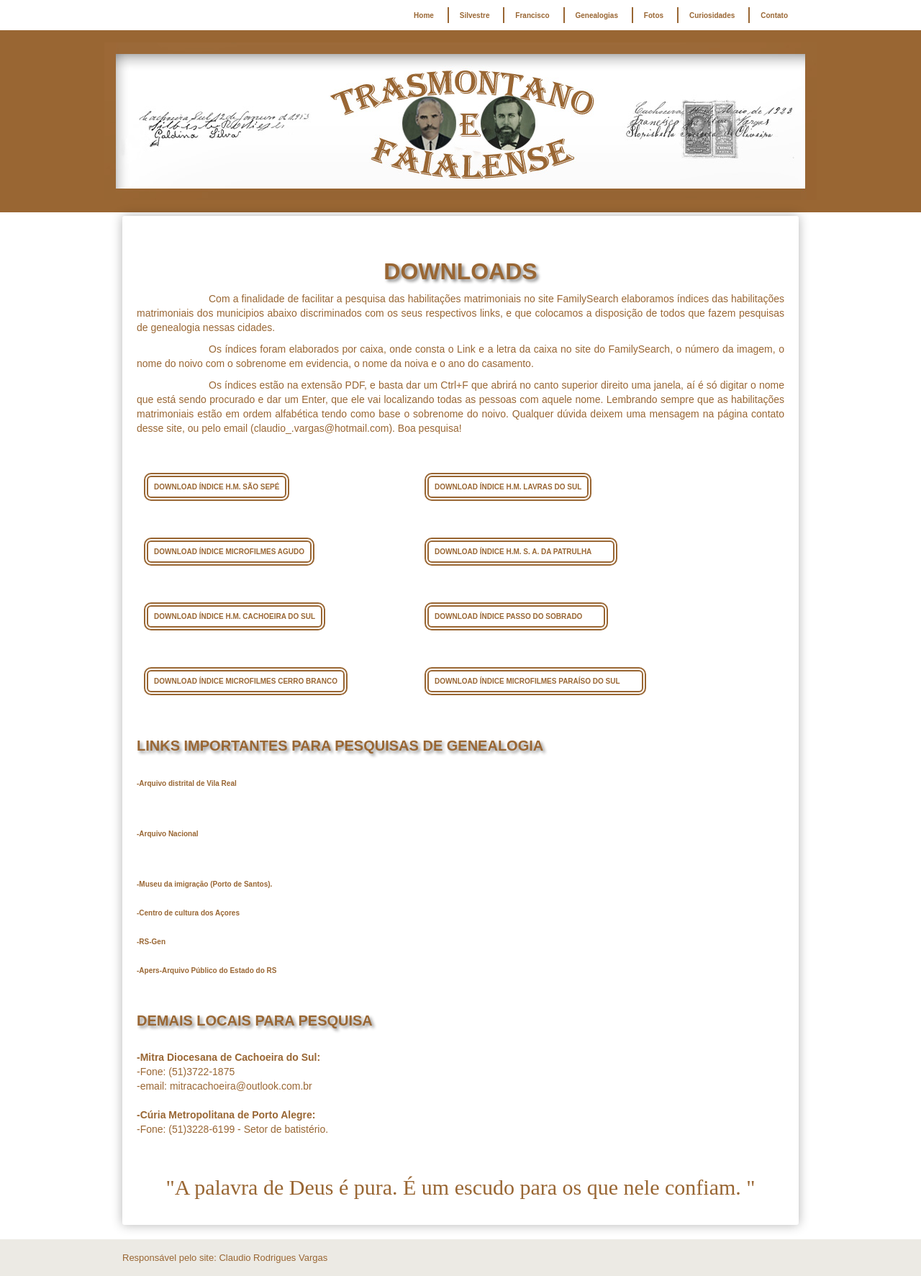
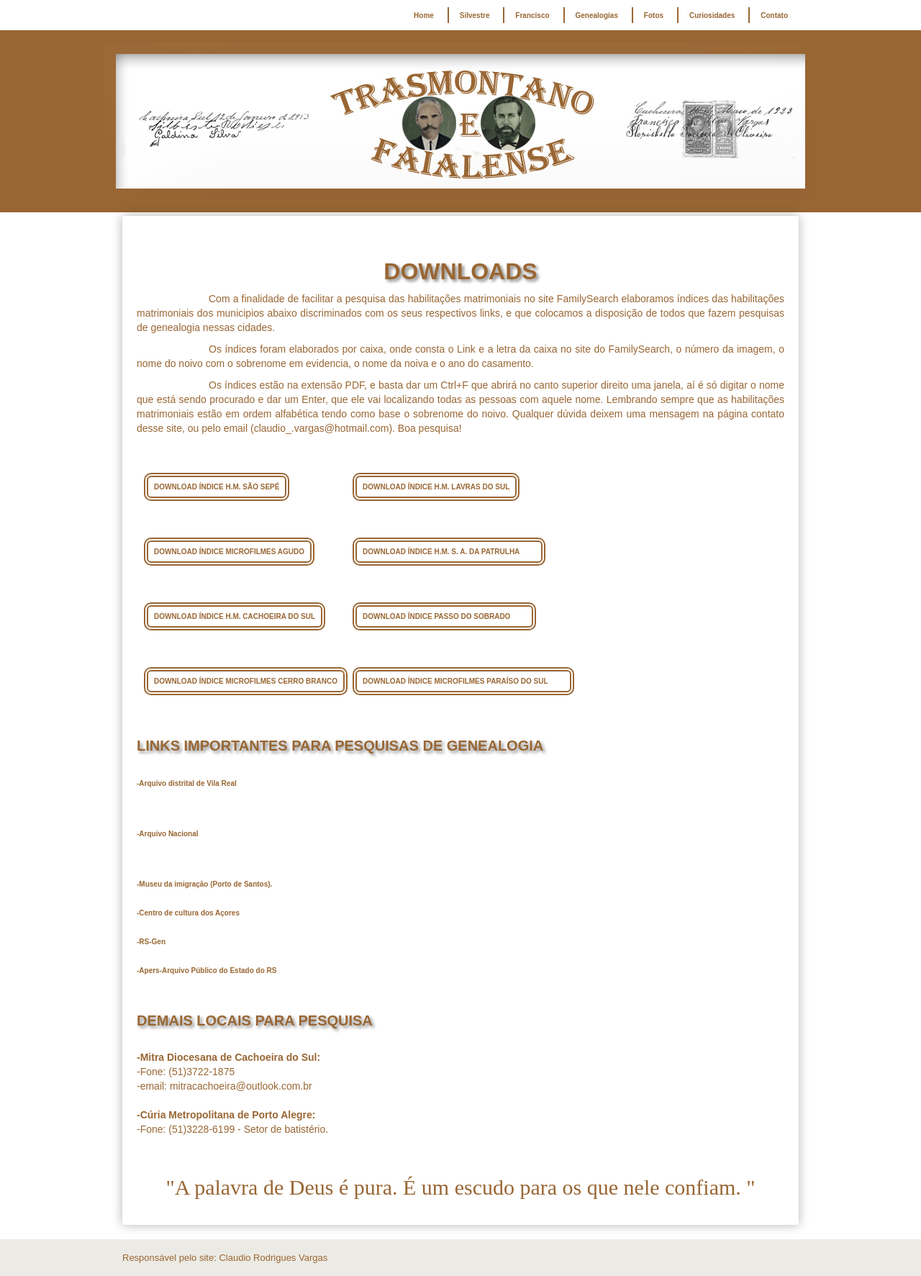
Before and after one commit to claudiovargas1955/claudiovargas1955.github.io, a Jekyll site: the page built from _pages/downloads.html, in a window 1280 px wide. Shown: the whole page at 72% size. Built offline with Jekyll 4.4.1, drawn with Linux system fonts in a browser that asks for light colours; some web fonts are replaced.

Commit message:
Update downloads.html

```diff
--- a/_pages/downloads.html
+++ b/_pages/downloads.html
@@ -48,7 +48,7 @@ a:hover{text-decoration:underline;
 			 padding-right:8px;
                          color:#996633;
 			 font-weight:bold;
-			 margin-left:400px;
+			 margin-left:300px;
 
             }
 
@@ -75,7 +75,7 @@ a:hover{text-decoration:underline;
                        padding-right:30px;
                        color:#996633;
 	               font-weight:bold;
-	               margin-left:400px;
+	               margin-left:300px;
             }
 
 	 .indlds {position:relative;
@@ -101,7 +101,7 @@ a:hover{text-decoration:underline;
                        padding-right:30px;
                        color:#996633;
 	               font-weight:bold;
-	               margin-left:400px;
+	               margin-left:300px;
             }
 
 
@@ -128,7 +128,7 @@ a:hover{text-decoration:underline;
                        padding-right:30px;
                        color:#996633;
 	               font-weight:bold;
-	               margin-left:400px;
+	               margin-left:300px;
             }
 
 	h3{text-shadow: 3px 3px 4px #888;
```
